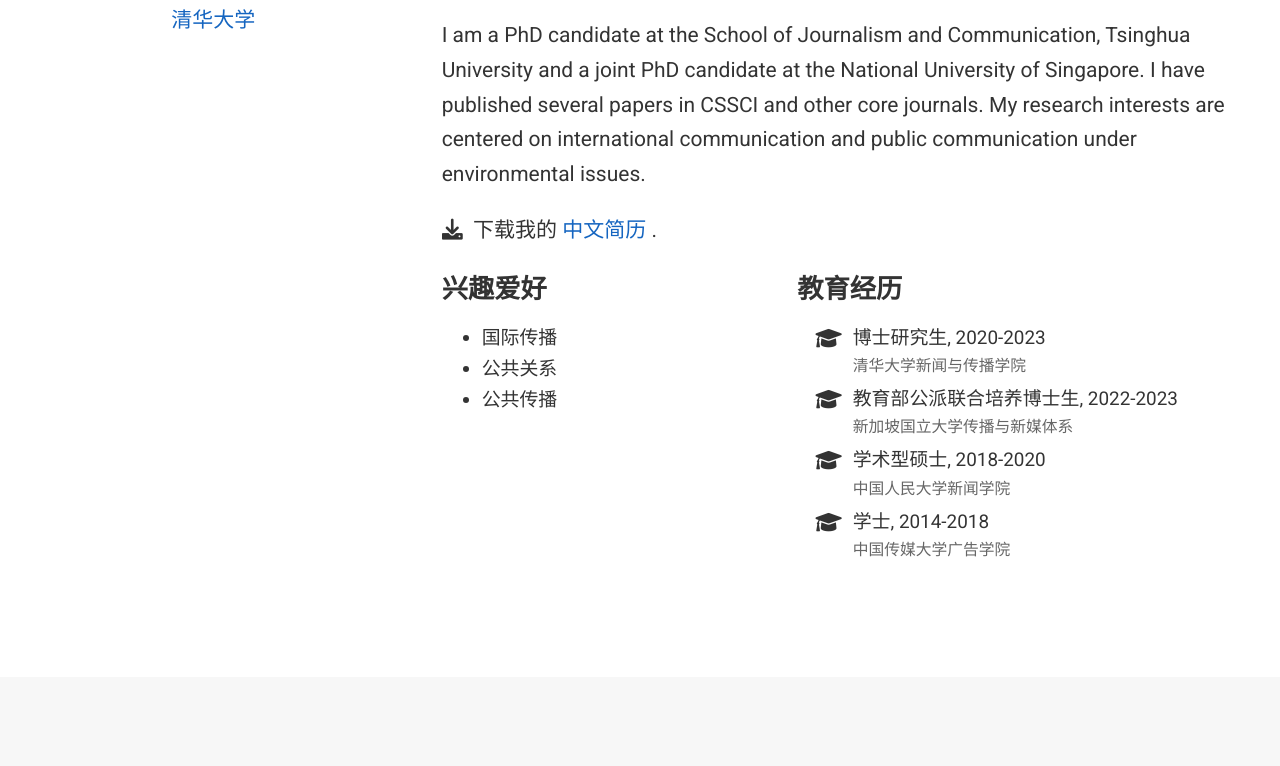
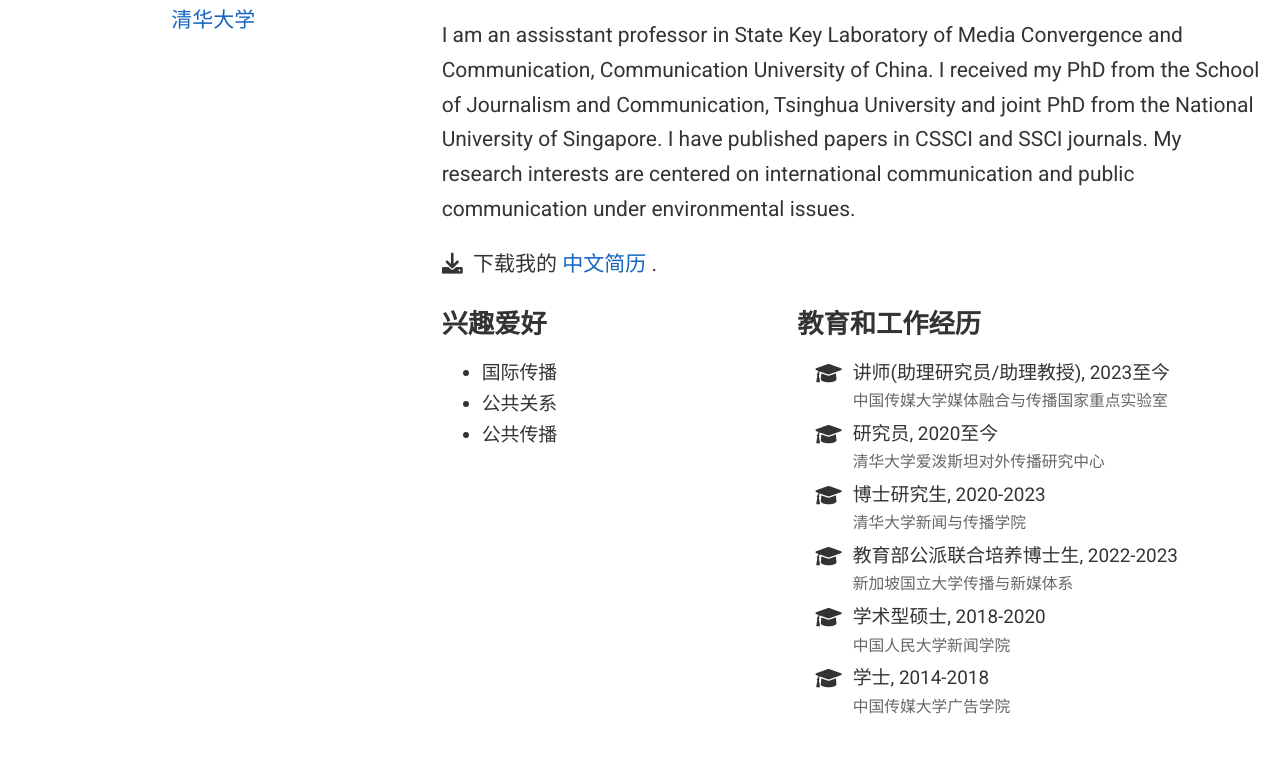
Before and after one commit to tongtong96/tongtong96.github.io, a plain HTML site: page index.html in a window 1280 px wide. Shown: the part 525-1291 px from the top of the page. Drawn offline with Linux system fonts and the light colour scheme; some icons are missing.

Commit message:
Update index.html

```diff
--- a/index.html
+++ b/index.html
@@ -886,13 +886,12 @@
 
             <div class="article-style">
               <p>研究方向：近年来发表主要集中于国际传播、战略传播与公共关系、气候与科学传播、平台等研究方向。
-                迄今发表中英文期刊论文共20余篇（CSSCI论文10余篇），被引180余次。翻译一部新闻史著作，参与出版品牌研究书籍。在ICA、NCA等顶级会议发表论文10余篇，并担任国际会议审稿人，多次获得国内学术会议优秀论文奖。两次获中国大学生公关策划大赛全国一等奖，多次获大学生广告艺术大赛、广告学院奖全国奖。参与过国家重大社科、中宣部国际传播能力评估等项目，服务过CGTN、中国日报、中国外文局、中国广告协会等多家媒体及政府机构，有报告获政府审批。
+                迄今发表中英文期刊论文共30余篇（SSCI和CSSCI论文10余篇），被引300余次。翻译出版一部新闻史著作，参与出版品牌研究书籍。在ICA、NCA等顶级会议发表论文10余篇，并担任国际会议审稿人，多次获得国内学术会议优秀论文奖。两次获中国大学生公关策划大赛全国一等奖，多次获大学生广告艺术大赛、广告学院奖全国奖。参与过国家重大社科、中宣部国际传播能力评估等项目，服务过CGTN、中国日报、中国外文局、中国广告协会等多家媒体及政府机构，有报告获政府审批。
                 熟悉英文写作，掌握量化、质化及部分计算社科研究方法，可承担新闻传播、广告公关以及马克思主义新闻观的教学研究。</p>
               <!--
 关注国际传播、公共关系以及数字平台视角下的公共传播/环境传播，也曾进行过品牌传播及媒介市场方面的研究项目。可承担新闻传播及广告公关等方向的理论及实践课程，也可承担传播学研究方法相关课程。 -->
-              <p>I am a PhD candidate at the School of Journalism and Communication, Tsinghua University and a joint PhD
-                candidate at the National University of Singapore. I have published several papers in CSSCI and other
-                core journals. My research interests are centered on international communication and public
+              <p>I am an assisstant professor in State Key Laboratory of Media Convergence and Communication, Communication University of China. I received my PhD from the School of Journalism and Communication, Tsinghua University and joint PhD
+                from the National University of Singapore. I have published papers in CSSCI and SSCI journals. My research interests are centered on international communication and public
                 communication under environmental issues.</p>
               <p>
                 <i class="fas fa-download  pr-1 fa-fw"></i> 下载我的
@@ -922,8 +921,24 @@
 
 
               <div class="col-md-7">
-                <div class="section-subheading">教育经历</div>
+                <div class="section-subheading">教育和工作经历</div>
                 <ul class="ul-edu fa-ul mb-0">
+
+                   <li>
+                    <i class="fa-li fas fa-graduation-cap"></i>
+                    <div class="description">
+                      <p class="course">讲师(助理研究员/助理教授), 2023至今</p>
+                      <p class="institution">中国传媒大学媒体融合与传播国家重点实验室</p>
+                    </div>
+                  </li>
+
+                  <li>
+                    <i class="fa-li fas fa-graduation-cap"></i>
+                    <div class="description">
+                      <p class="course">研究员, 2020至今</p>
+                      <p class="institution">清华大学爱泼斯坦对外传播研究中心</p>
+                    </div>
+                  </li>
 
                   <li>
                     <i class="fa-li fas fa-graduation-cap"></i>
@@ -1066,6 +1081,9 @@
           <div class="col-12">
             <h1 id="csscissci论文">CSSCI/SSCI论文</h1>
             <ol>
+              <li><strong>Tong Tong</strong> &amp; Zhang Li（Corresponding author）（2023）. Agent Versus Platform:
+                The role of CGTN&rsquo;s News Commentary Programs as Third-Party Mediation in China&rsquo;s Media Going
+                Global Plan, Chinese Journal of Communication, SSCI</li>
               <li><strong>童桐</strong>，孙萍。从“全民义务植树”到“碳账户”：蚂蚁森林的平台化与青年话语策略反思，《中国青年研究》，2022年第11期，CSSCI</li>
               <li>张迪 <strong>童桐</strong>（通讯作者） 施真。新媒体语境下科学事件的解读与情绪表达—基于微博的框架研究，《国际新闻界》，2021年第3期,CSSCI</li>
               <li>王菲 <strong>童桐</strong>（通讯作者）。范式转型与网络建构：关系管理视域下2022年北京冬奥会公关理念及实践探索，《上海体育学院学报》，2021年第7期，CSSCI，社科A类期刊
@@ -1079,9 +1097,6 @@
               <li>史安斌 <strong>童桐</strong>。平台世界主义视域下的“第三文化人”：国际传播的一种协商视角，《传媒观察》，2022年第8期，CSSCI扩展版</li>
               <li>史安斌 <strong>童桐</strong>。气候紧急状态：一种传播语境的转换，《未来传播》，2022年第4期，CSSCI扩展版</li>
               <li>Terry Flew <strong>童桐</strong>（编译） 史安斌（校译）。互联网治理的未来：新全球化、后全球化还是民族民粹主义？《全球传媒学刊》，2022年第5期，CSSCI扩展版</li>
-              <li><strong>Tong Tong</strong> &amp; Zhang Li（Corresponding author）（Under Review）. Agent Versus Platform:
-                The role of CGTN&rsquo;s News Commentary Programs as Third-Party Mediation in China&rsquo;s Media Going
-                Global Plan, Chinese Journal of Communication, SSCI</li>
               <li>Hu Yang, Chen Anfan, Yang Yu &amp; <strong>Tong Tong</strong> （Accept）. Ethically Motivated or
                 Emotionally Charged? The Differentiated Roles of Moral Norms and Anticipated Negative Emotions in
                 Motivating Laypeople to Correct Online Misinformation. Mass Communication and Society, SSCI</li>
```
